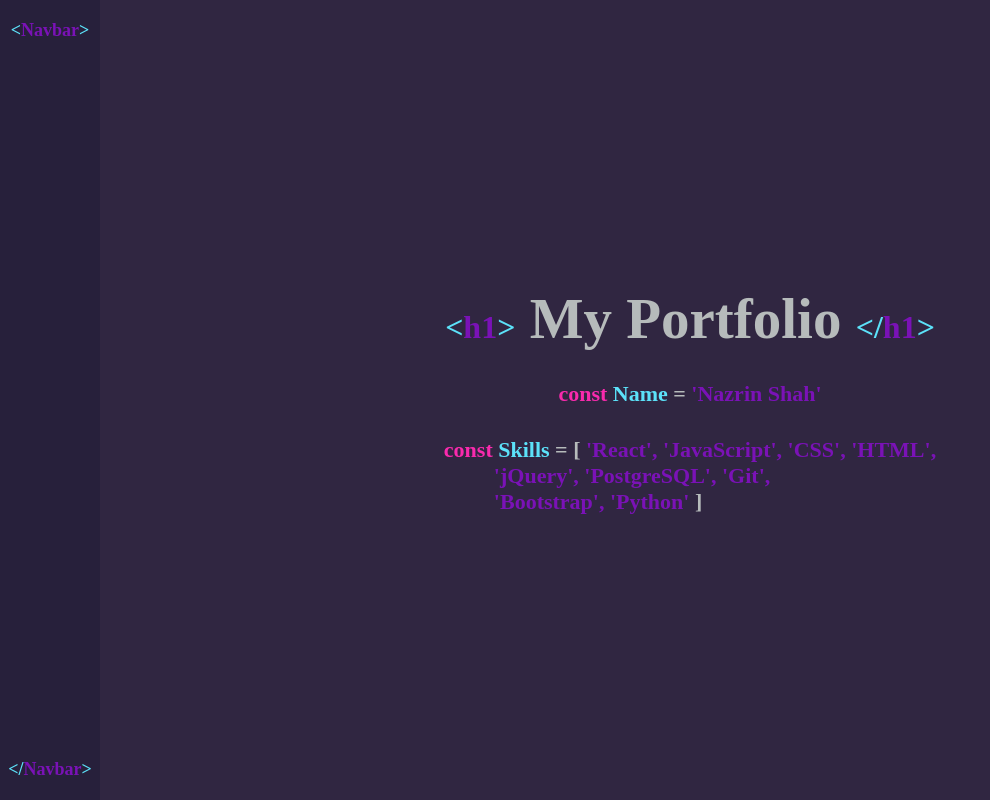
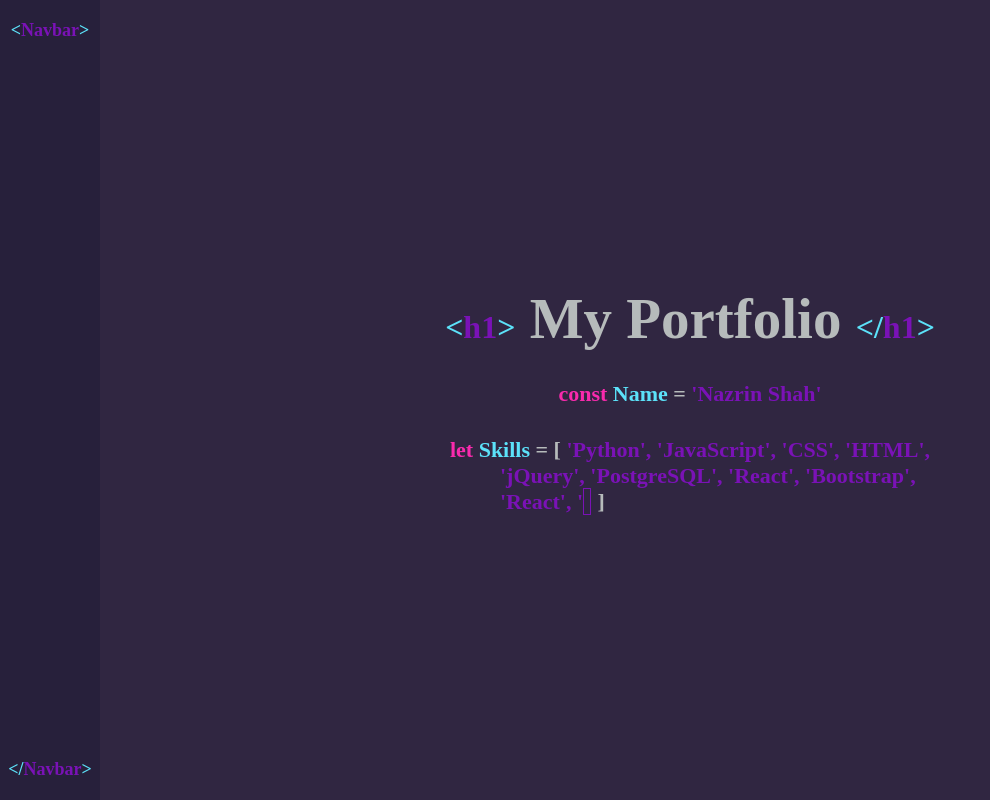
Before and after one commit to nazrinshahaf/my-portfolio-2, a React (Create React App) app: page / in a window 1280 px wide. Shown: the whole page, without its empty margins (0-990 px from the left). Built offline with nearby package versions, Linux system fonts and the light colour scheme; the HTML template or start-up script is replaced by a standard one.

Commit message:
added blinking cursor

```diff
--- a/src/App.scss
+++ b/src/App.scss
@@ -21,3 +21,44 @@
 .color-style-declare-gruv {
     color: map-get($Gruvbox, declare);
 }
+.blinking-cursor-synth {
+    height: 22px;
+    width: 5px;
+    font-weight: 800;
+    margin: 0 7px 0 0;
+    border: 1px solid map-get($Synthwave, tags-text);
+    background-color: map-get($Synthwave, tags-text);
+    -webkit-animation: 1s blink step-end infinite;
+    -moz-animation: 1s blink step-end infinite;
+    animation: 1s blink step-end infinite;
+}
+
+@keyframes blink {
+    from,
+    to {
+        background-color: transparent;
+    }
+    50% {
+        background-color: map-get($Synthwave, tags-text);
+    }
+}
+
+@-moz-keyframes blink {
+    from,
+    to {
+        background-color: transparent;
+    }
+    50% {
+        background-color: map-get($Synthwave, tags-text);
+    }
+}
+
+@-webkit-keyframes blink {
+    from,
+    to {
+        background-color: transparent;
+    }
+    50% {
+        background-color: map-get($Synthwave, tags-text);
+    }
+}
--- a/src/Home.js
+++ b/src/Home.js
@@ -33,15 +33,17 @@ const Home = () => {
           <span className="color-style-tags-text-synth"> 'Nazrin Shah'</span>
         </h2>
         <h2>
-          <span className="color-style-declare-synth">const </span>
+          <span className="color-style-declare-synth">let </span>
           <span className="color-style-tags-synth">Skills</span> = [{" "}
           <span className="color-style-tags-text-synth">
-            'React', 'JavaScript', 'CSS', 'HTML', <br />
+            'Python', 'JavaScript', 'CSS', 'HTML', <br />
             <span style={{ marginLeft: "50px" }}>
-              'jQuery', 'PostgreSQL', 'Git',{" "}
+              'jQuery', 'PostgreSQL', 'React', 'Bootstrap',{" "}
             </span>
             <br />
-            <span style={{ marginLeft: "50px" }}>'Bootstrap', 'Python'</span>
+            <span style={{ marginLeft: "50px" }}>
+              'React', '<span className="blinking-cursor-synth"> </span>
+            </span>
           </span>{" "}
           ]
         </h2>
--- a/src/Scss/_Navbar.scss
+++ b/src/Scss/_Navbar.scss
@@ -26,3 +26,7 @@ header h2 {
     margin: 0;
     font-size: 18px;
 }
+
+header h2 span {
+    transition: all 0.8s ease;
+}
```
